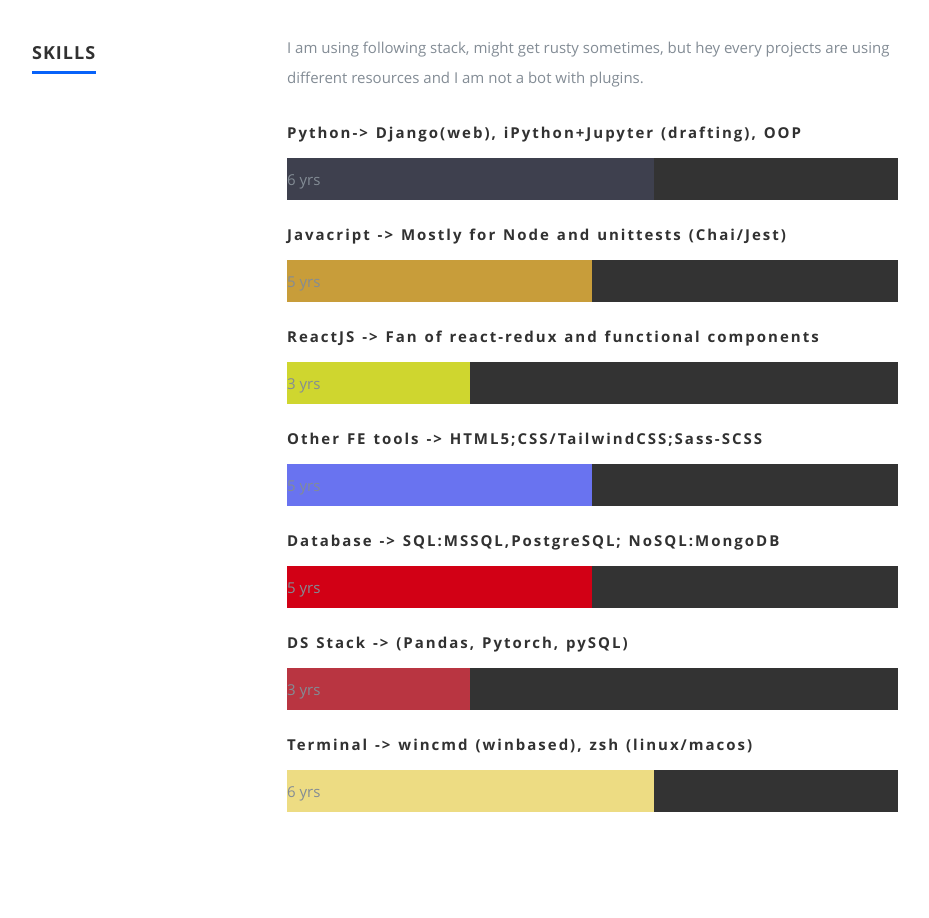
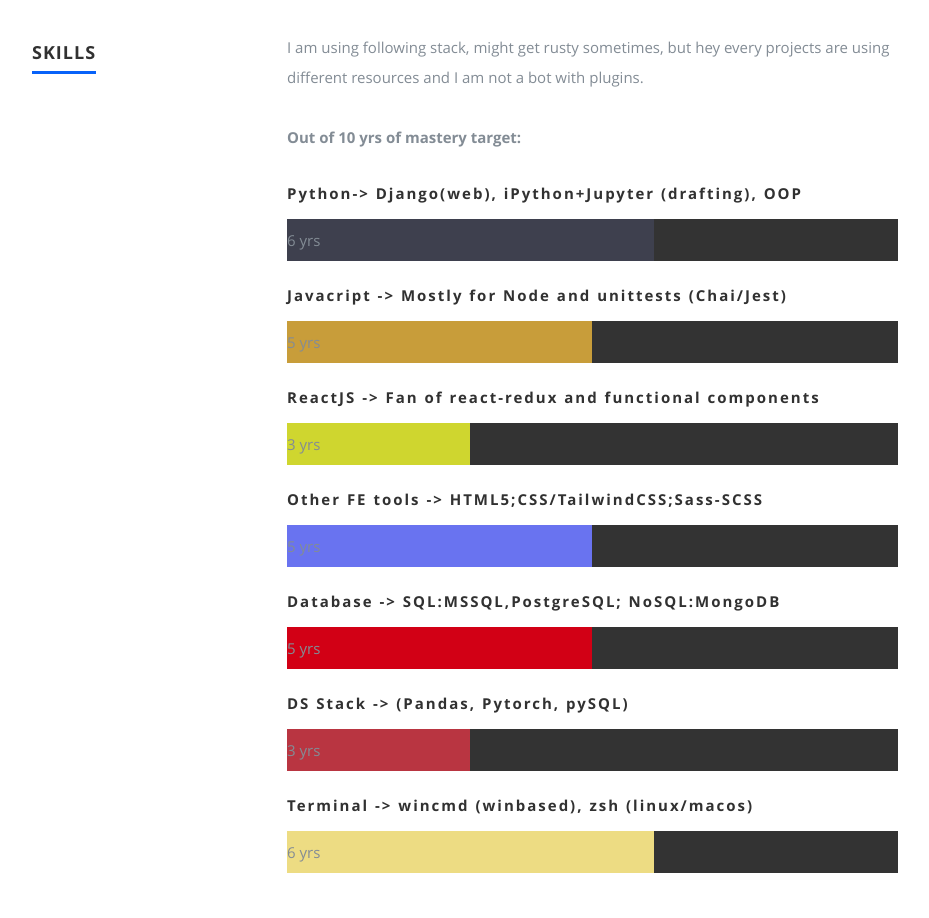
Before and after one commit to widyaageng/resumefast, a React (Create React App) app: page / in a window 1280 px wide. Shown: the part 3080-3998 px from the top of the page, without its empty margins (118-1047 px from the left). Built offline with nearby package versions, Linux system fonts and the light colour scheme.

Commit message:
Update Resume.js

```diff
--- a/src/Components/Resume.js
+++ b/src/Components/Resume.js
@@ -95,6 +95,7 @@ class Resume extends Component {
 
             <div className="nine columns main-col">
               <p>{skillmessage}</p>
+              <p><b>Out of 10 yrs of mastery target:</b></p>
 
               <div className="bars">
                 <ul className="skills">{skills}</ul>
```
